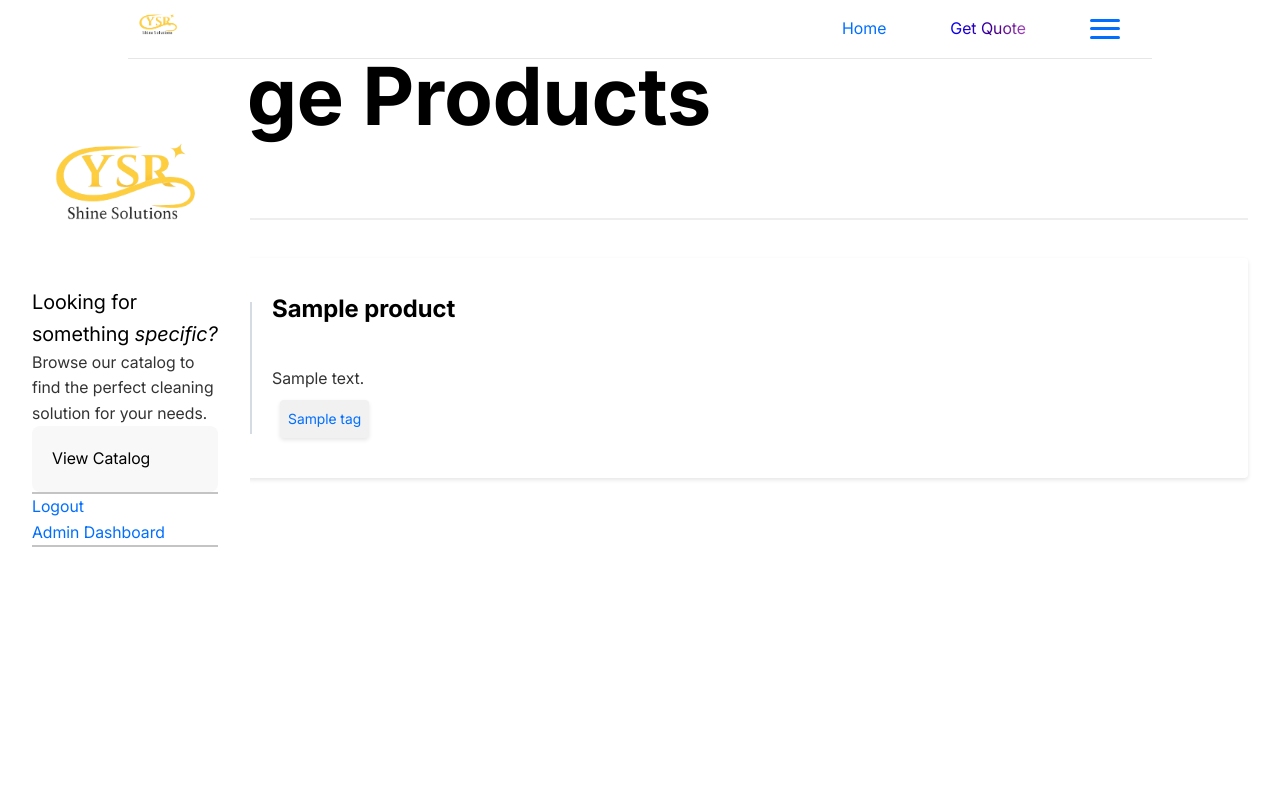
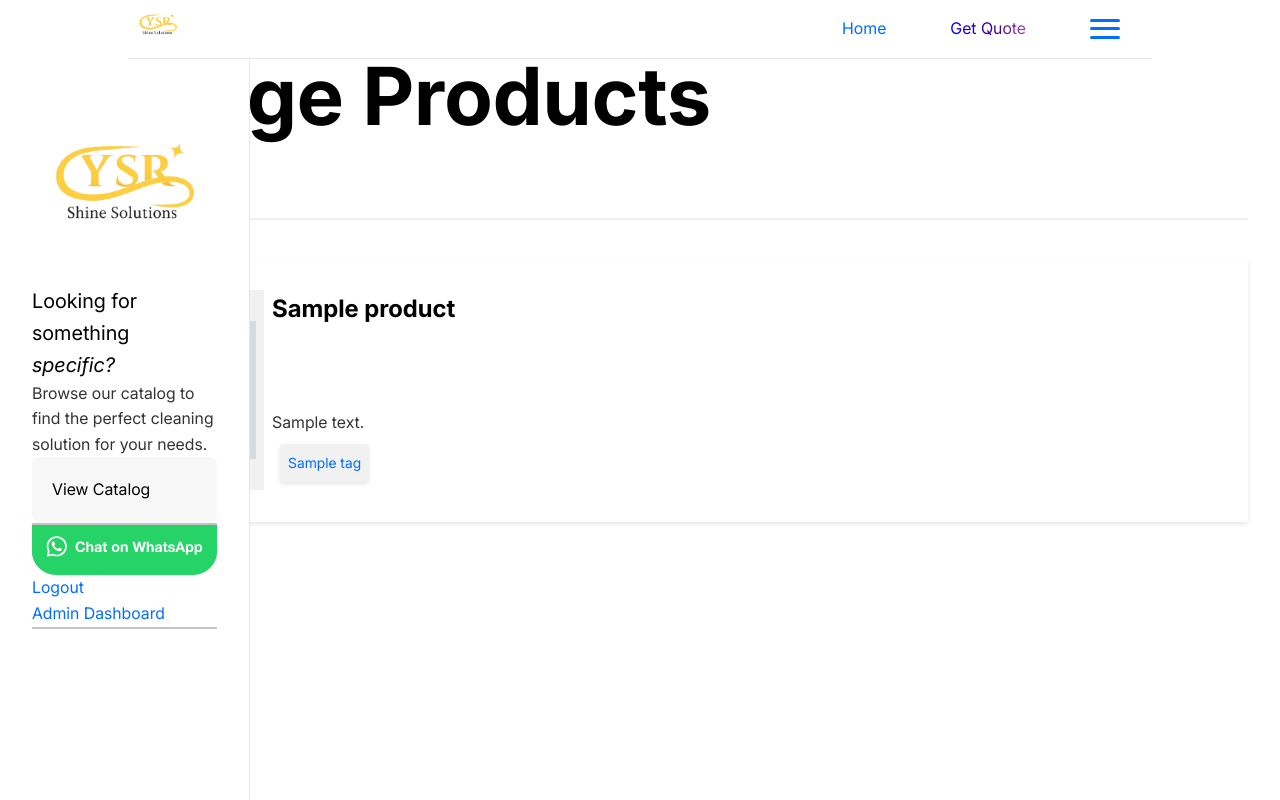
Before and after one commit to Charcoal4768/YSR, a Flask app: page /admin/products in a window 1280 px wide. Run offline with Flask 3, Linux system fonts and the light colour scheme; a user stored in the database is signed in; tables that the repository leaves empty hold one stand-in row (values such as "Sample post"); grey boxes marked "Sample" are stand-in pictures; some libraries are stand-ins or nearby versions.

Commit message:
added WhatsApp floating button, WhatsApp links, made UI optimizations.

```diff
--- a/mainSite/static/animations_handler.js
+++ b/mainSite/static/animations_handler.js
@@ -14,7 +14,9 @@
         }
     });
 }, {
-    threshold: 0.1
+    // A higher threshold ensures the animation is less likely to re-trigger
+    // until more of the element is out of view.
+    threshold: [0, 0.25, 0.5, 0.75, 1.0]
 });
 
 function isInViewport(el) {
--- a/mainSite/static/paginate_scroll.js
+++ b/mainSite/static/paginate_scroll.js
@@ -39,7 +39,7 @@
                 productCard.innerHTML = `
                     <div class="mobileTitle"><h2>${product.name}</h2></div>
                     <div class="productLogo"><div class="publishedLogo">
-                        <img src="${product.image_url}" alt="${product.name}">
+                        <img src="${product.image_url}" alt="${product.name}" loading="lazy">
                     </div></div>
                     <div class="productBody">
                         <h2>${product.name}</h2>
--- a/mainSite/static/scripts.js
+++ b/mainSite/static/scripts.js
@@ -4,7 +4,13 @@
     if (contactForm) {
       contactForm.classList.add('visible');
     }
-  }, 3000);
+  }, 10000);
+  setTimeout(function() {
+    const logo = document.getElementById('large-logo');
+    if (logo){
+      logo.classList.add('faded')
+    }
+  }, 8000);
   const burger = document.querySelector('.burger');
   burger.addEventListener('click', function() {
     const sidebar = document.querySelector('.sidebar');
--- a/mainSite/static/styles.css
+++ b/mainSite/static/styles.css
@@ -125,6 +125,7 @@
 }
 .sidebar.visible{
     display: block;
+    border-right: 1px solid #3333331f;
 }
 .sidebar .extra ul{
     padding: 0;
@@ -497,17 +498,37 @@
     background-repeat: no-repeat;
     background-position: center;
 }
+.whatsapp-floating{
+    position: fixed;
+    bottom: 20px;
+    right: 20px;
+    z-index: 1000;
+    padding: var(--standard-container-padding);
+}
+.whatsapp{
+    background-color: #25d366;
+    overflow: hidden;
+    border-radius: 24px;
+    border-top-left-radius: 0;
+    border-top-right-radius: 0;
+}
+.whatsapp a img{
+    object-position: center;
+    object-fit: cover;
+    width: 100%;
+}
 .publishedLogo > img{
-    max-width: 200px;
-    max-height: 200px;
+    width: 200px;
+    height: 200px;
     display: flex;
     align-items: center;
     justify-content: center;
-    padding: var(--standard-padding);
+    padding: var(--thin-container-padding);
     cursor: pointer;
     object-fit: contain;
     overflow: hidden;
     object-position: center;
+    background-color: #f1f1f1;
 }
 [contenteditable="true"]{
     border-bottom: 1px dashed #006eff4f;
@@ -721,7 +742,8 @@
      /*make the contact form a little smaller and centered horizontally*/
      .contactForm.visible{
         width: clamp(300px, 75vw, 500px);
-         margin: 0 auto;
+        margin: 0 auto;
+        background-color: #ffffff;
      }
     .paneLayout{
         flex-direction: column;
--- a/mainSite/templates/base.html
+++ b/mainSite/templates/base.html
@@ -4,12 +4,19 @@
 <head>
     <meta charset="utf-8">
     <meta http-equiv="X-UA-Compatible" content="IE=edge">
+    <meta property="og:locale" content="en_US" />
     <title>{% block title %}My Website{% endblock %}</title>
     {% block meta %}
     {% endblock %}
+    <meta name="twitter:description" content="Your trusted partner for cleaning solutions.">
+    <meta name="twitter:image" content="https://www.ysrshinesolutions.com/static/default_images/wetwUntitled.png">
+    <meta name="twitter:site" content="@YourTwitterHandle">
     <meta name="viewport" content="width=device-width, initial-scale=1">
     <link rel="stylesheet" href="{{ url_for('static', filename='styles.css') }}">
     <link rel="stylesheet" href="{{ url_for('static', filename='fonts.css') }}">
+    <link rel="icon" type="image/png" sizes="32x32" href="/static/favicon-32x32.png">
+    <link rel="apple-touch-icon" sizes="180x180" href="/static/apple-touch-icon.png">
+    <link rel="manifest" href="/static/site.webmanifest">
     <script src="{{ url_for('static', filename='scripts.js') }}"></script>
     <script src="{{ url_for('static', filename='animations_handler.js') }}"></script>
     {% block scripts %}
@@ -57,6 +64,9 @@
         </div>
         <hr>
         <div class="extra">
+            <div class="whatsapp">
+                <a aria-label="Chat on WhatsApp" href="https://api.whatsapp.com/send/?phone=917073154946&amp;text=Hello%2C%0AWe+would+like+to+know+more+about+the+Products+and+Services+of+YSR+Shine+Solutions&amp;type=phone_number&amp;app_absent=0" style="margin: auto;"> <img alt="Chat on WhatsApp" src="../static/default_images/WhatsAppButtonGreenLarge.svg"/></a>
+            </div>
             {% if current_user.is_authenticated %}
             <ul>
                 <li><a href="{{ url_for('auth.logout') }}">Logout</a></li>
```
Also changed, not shown: mainSite/routes/api.py (+7 -2 lines), mainSite/static/home.js (+19 -1 lines), mainSite/templates/home.html (+28 -2 lines), mainSite/static/android-chrome-192x192.png (added), mainSite/static/android-chrome-512x512.png (added), mainSite/static/apple-touch-icon.png (added), mainSite/static/default_images/WhatsAppButtonGreenLarge.svg (added), mainSite/static/default_images/WhatsAppButtonGreenSmall.svg (added), mainSite/static/default_images/wetwUntitled.png (added), mainSite/static/favicon-16x16.png (added), mainSite/static/favicon-32x32.png (added), mainSite/static/favicon.ico (added), mainSite/static/site.webmanifest (added).
